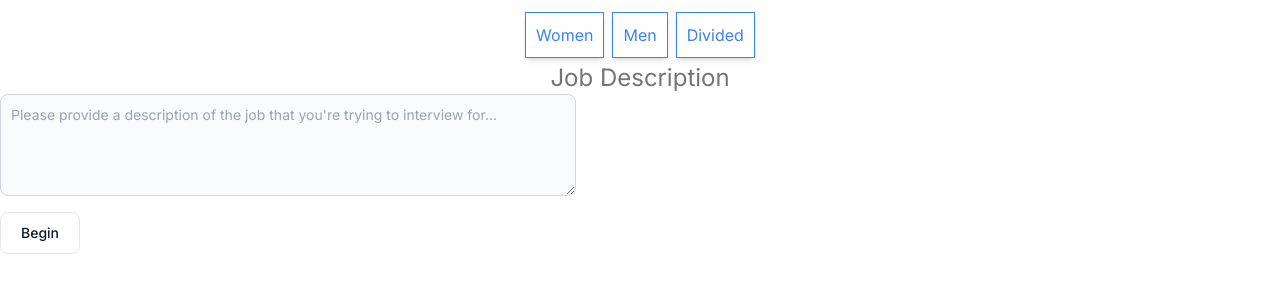
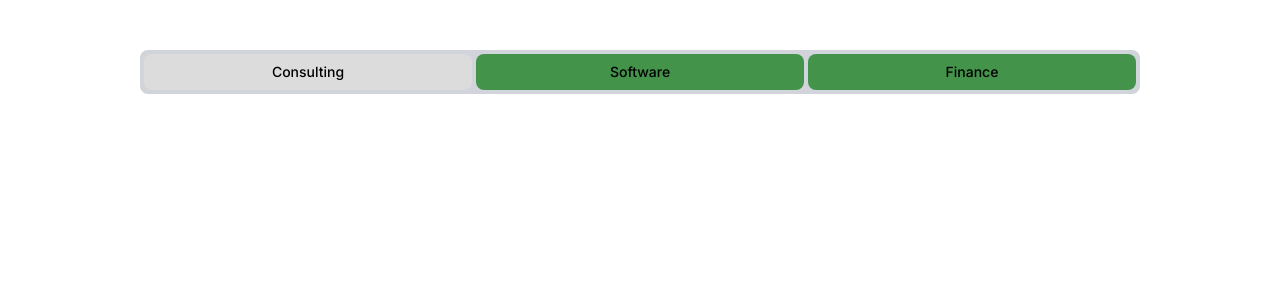
Before and after one commit to CaesarSaleh/GetHired.ai, a Next.js app in the folder frontend/: page /landing in a window 1280 px wide. Shown: the top 300 px of the page. Built offline with nearby package versions, Linux system fonts and the light colour scheme.

Commit message:
job type buttons is implementented

```diff
--- a/frontend/app/landing/page.js
+++ b/frontend/app/landing/page.js
@@ -1,34 +1,140 @@
 "use client"
 import { useRouter } from 'next/navigation';
-import React, { useEffect, useState } from 'react';
+import React, { useState } from 'react';
 
 const Landing = () => {
+  const router = useRouter();
+
+  const [selectedButton, setSelectedButton] = useState('Consulting');
+
+  const handleButtonClick = (buttonName) => {
+    setSelectedButton(buttonName);
+  };
+
+  const handleOptionChange = (value) => {
+    setSelectedOption(value);
+  };
+
+  const handleBeginClick = () => {
+    // Add logic for handling the "Begin" button click, e.g., navigate to the next page.
+    // Example: router.push('/next-page');
+  };
+
   return (
-    <div className="mydict">
-      <div className="flex flex-wrap mt-2 justify-center">
-        <label className="relative m-1">
-          <input type="radio" name="radio" defaultChecked className="hidden" />
-          <span className="block bg-white border border-blue-500 shadow-md transition duration-500 ease-in-out p-2.5 text-blue-500 focus:outline-none focus:border-blue-500 focus:ring focus:ring-blue-200 dark:bg-gray-700 dark:border-gray-600 dark:text-white dark:focus:ring-blue-500 dark:focus:border-blue-500">Women</span>
-        </label>
-        <label className="relative m-1">
-          <input type="radio" name="radio" className="hidden" />
-          <span className="block bg-white border border-blue-500 shadow-md transition duration-500 ease-in-out p-2.5 text-blue-500 focus:outline-none focus:border-blue-500 focus:ring focus:ring-blue-200 dark:bg-gray-700 dark:border-gray-600 dark:text-white dark:focus:ring-blue-500 dark:focus:border-blue-500">Men</span>
-        </label>
-        <label className="relative m-1">
-          <input type="radio" name="radio" className="hidden" />
-          <span className="block bg-white border border-blue-500 shadow-md transition duration-500 ease-in-out p-2.5 text-blue-500 focus:outline-none focus:border-blue-500 focus:ring focus:ring-blue-200 dark:bg-gray-700 dark:border-gray-600 dark:text-white dark:focus:ring-blue-500 dark:focus:border-blue-500">Divided</span>
-        </label>
+    <div style={{ textAlign: 'center', marginTop: '50px' }}>
+      <div className="grid max-w-[1000px] grid-cols-3 gap-1 p-1 mx-auto my-2 bg-gray-300 rounded-lg dark:bg-#43934b" role="group">
+        <button
+          type="button"
+          className={`px-8 py-2 text-sm font-medium ${selectedButton === 'Consulting' ? 'selected' : 'non-selected'}`}
+          onClick={() => handleButtonClick('Consulting')}
+        >
+          Consulting
+        </button>
+        <button
+          type="button"
+          className={`px-8 py-2 text-sm font-medium ${selectedButton === 'Software' ? 'selected' : 'non-selected'}`}
+          onClick={() => handleButtonClick('Software')}
+        >
+          Software
+        </button>
+        <button
+          type="button"
+          className={`px-8 py-2 text-sm font-medium ${selectedButton === 'Finance' ? 'selected' : 'non-selected'}`}
+          onClick={() => handleButtonClick('Finance')}
+        >
+          Finance
+        </button>
       </div>
-      <div className="mb-4">
-        <h3 htmlFor="message" className="text-center text-2xl">Job Description</h3>
-        <textarea id="message" rows="4" className="block p-2.5 w-[36rem] text-sm text-gray-900 bg-gray-50 rounded-lg border border-gray-300 focus:ring-blue-500 focus:border-blue-500 dark:bg-gray-700 dark:border-gray-600 dark:placeholder-gray-400 dark:text-white dark:focus:ring-blue-500 dark:focus:border-blue-500" placeholder="Please provide a description of the job that you're trying to interview for..."></textarea>
-      </div>
+      <style jsx>{`
+        button {
+          transition: background-color 0.3s, border-radius 0.3s;
+          border-radius: 5px;
+        }
 
-      <div>
-        <button className="py-2.5 px-5 text-sm font-medium text-gray-900 focus:outline-none bg-white rounded-lg border border-gray-200 hover:bg-gray-100 hover:text-blue-700 focus:z-10 focus:ring-4 focus:ring-gray-200 dark:focus:ring-gray-700 dark:bg-gray-800 dark:text-gray-400 dark:border-gray-600 dark:hover:text-white dark:hover:bg-gray-700">Begin</button>
-      </div>
+        button:hover {
+          background-color: #43934b; /* #43934b when not selected */
+          border-radius: 8px;
+        }
+
+        .selected {
+          background-color: #dcdcdc; /* Whitish gray when selected */
+          border-radius: 8px;
+        }
+
+        .non-selected {
+          background-color: #43934b; /* #43934b when not selected */
+          border-radius: 8px;
+        }
+      `}</style>
     </div>
+
+    //   <div className="radio-buttons-bar">
+    //     <label
+    //       className={`radio-button ${selectedOption === 'Option 1' ? 'active' : ''}`}
+    //       onClick={() => handleOptionChange('Option 1')}
+    //     >
+    //       Option 1
+    //     </label>
+    //     <label
+    //       className={`radio-button ${selectedOption === 'Option 2' ? 'active' : ''}`}
+    //       onClick={() => handleOptionChange('Option 2')}
+    //     >
+    //       Option 2
+    //     </label>
+    //     <label
+    //       className={`radio-button ${selectedOption === 'Option 3' ? 'active' : ''}`}
+    //       onClick={() => handleOptionChange('Option 3')}
+    //     >
+    //       Option 3
+    //     </label>
+    //   </div>
+
+    //   <div style={{ marginTop: '30px' }}>
+    //     <h2>Job Description</h2>
+    //     <input
+    //       type="text"
+    //       style={{ width: '300px', padding: '10px', border: '1px solid #ccc' }}
+    //       placeholder="Enter job description"
+    //     />
+    //   </div>
+
+    //   <div style={{ marginTop: '30px' }}>
+    //     <button
+    //       style={{ padding: '10px 20px', border: '1px solid #ccc', borderRadius: '5px' }}
+    //       onClick={handleBeginClick}
+    //     >
+    //       Begin
+    //     </button>
+    //   </div>
+    // </div>
   );
 };
 
 export default Landing;
+
+// Add the following CSS styles to your stylesheets or use inline styles in your component
+
+<style jsx>{`
+  .radio-buttons-bar {
+    display: flex;
+    justify-content: center;
+    margin-bottom: 20px;
+  }
+
+  .radio-button {
+    cursor: pointer;
+    padding: 10px 20px;
+    margin: 0 5px;
+    border: 1px solid #ccc;
+    border-radius: 5px;
+    transition: background-color 0.3s;
+  }
+
+  .radio-button:hover {
+    background-color: #f0f0f0;
+  }
+
+  .radio-button.active {
+    background-color: #e0e0e0;
+  }
+`}</style>;
```
